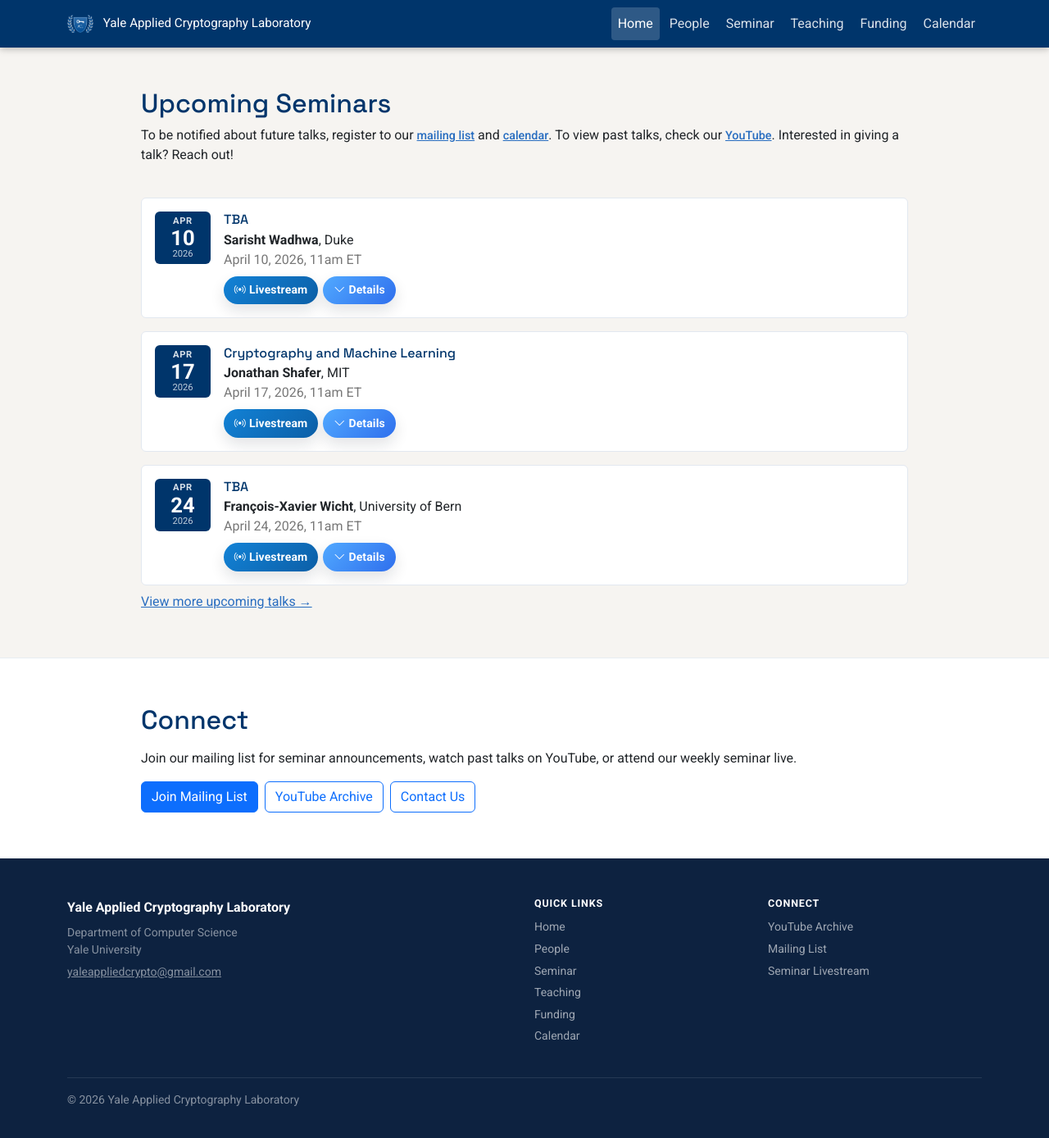
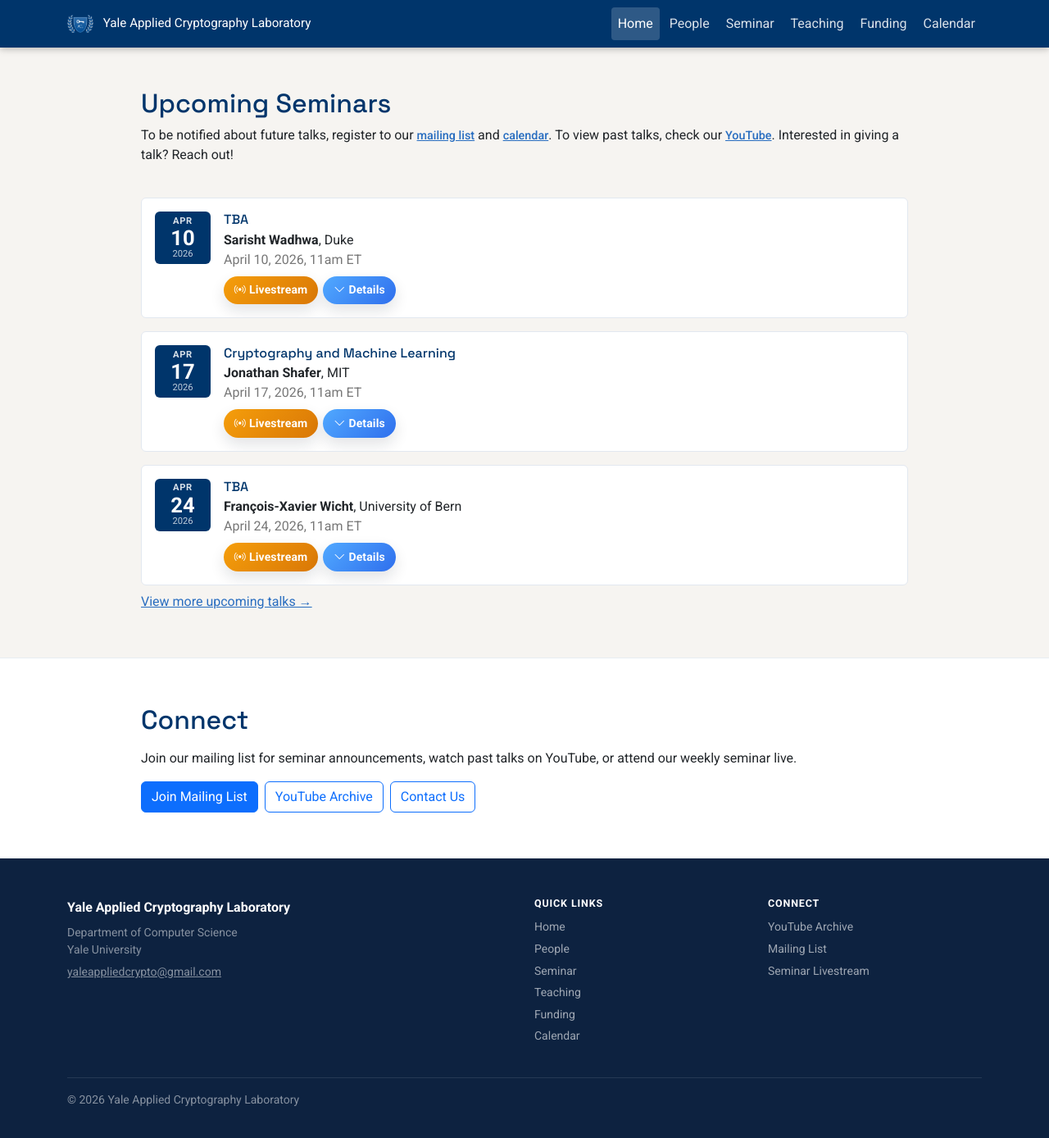
Before and after one commit to yale-acl/yacl-website, a Jekyll site: the page built from index.md, in a window 1280 px wide and 1400 px high, scrolled down 1317 px. Shown: the top 1388 px of the window at 82% size. Built offline with Jekyll 4.4.1, drawn with Linux system fonts in a browser that asks for light colours.

Commit message:
Simplify main stylesheet and warm livestream button

```diff
--- a/assets/css/main.css
+++ b/assets/css/main.css
@@ -32,7 +32,6 @@
 a { color: var(--bs-link-color); }
 a:hover { color: var(--bs-link-hover-color); }
 
-
 /* 2. Navbar
    ============================================================ */
 .yacl-navbar { background-color: var(--yacl-navy); box-shadow: 0 2px 8px rgba(0,0,0,.25); }
@@ -45,42 +44,48 @@
 
 /* 3. Hero sections
    ============================================================ */
-.page-hero {
-  background:
-    linear-gradient(rgba(0,53,107,.72), rgba(0,53,107,.72)),
-    url('/assets/images/yale-cs-building-enhanced-hq.webp') center/cover no-repeat;
+.page-hero,
+.home-hero {
+  background-position: center;
+  background-repeat: no-repeat;
+  background-size: cover;
   color: #fff;
 }
 
+.page-hero {
+  background-image:
+    linear-gradient(rgba(0,53,107,.72), rgba(0,53,107,.72)),
+    url('/assets/images/yale-cs-building-enhanced-hq.webp');
+  padding: 2.5rem 0;
+}
+
 .home-hero {
-  background:
+  background-image:
     linear-gradient(135deg, rgba(0,53,107,.62) 0%, rgba(0,53,107,.34) 40%, rgba(0,53,107,.12) 100%),
-    url('/assets/images/yale-cs-building-enhanced-hq.webp') center/cover no-repeat;
-  color: #fff;
+    url('/assets/images/yale-cs-building-enhanced-hq.webp');
   padding: 4rem 0 3rem;
   text-align: center;
 }
 
-.home-hero h1 { color: #fff; }
+.home-hero h1,
+.page-hero h1 { color: #fff; }
+
 .hero-logo {
-  width: 240px;
-  height: 240px;
+  width: clamp(150px, 28vw, 240px);
+  height: clamp(150px, 28vw, 240px);
   object-fit: contain;
   border-radius: 16px;
   margin-bottom: 1rem;
 }
+
 .home-hero .tagline { font-size: 1.15rem; color: rgba(255,255,255,.9); }
-
-.page-hero { padding: 2.5rem 0; }
-.page-hero h1 { color: #fff; margin-bottom: 0; }
+.page-hero h1 { margin-bottom: 0; }
 .page-subtitle { color: rgba(255,255,255,.82); font-size: 1.1rem; margin-top: .35rem; margin-bottom: 0; }
-
 
 /* 4. Page content layout
    ============================================================ */
 .page-body > h2,
 .page-section h2 { border-bottom: 2px solid var(--yacl-border); padding-bottom: .5rem; margin-bottom: 1.25rem; }
-
 
 /* 5. Home page sections
    ============================================================ */
@@ -102,6 +107,18 @@
    ============================================================ */
 .updates-list { display: flex; flex-direction: column; }
 
+.update-date,
+.update-tag {
+  display: inline-flex;
+  align-items: center;
+  font-family: ui-monospace, 'Courier New', monospace;
+  font-size: .72rem;
+  font-weight: 600;
+  padding: .1rem .4rem;
+  border-radius: 5px;
+  white-space: nowrap;
+}
+
 .update-item {
   display: flex;
   align-items: flex-start;
@@ -112,33 +129,17 @@
 .update-item:last-child { border-bottom: none; }
 
 .update-date {
-  display: inline-flex;
-  align-items: center;
   justify-content: center;
   flex: 0 0 7.5rem;
   background: rgba(31,41,55,.08);
   color: var(--yacl-slate);
-  font-family: ui-monospace, 'Courier New', monospace;
-  font-size: .72rem;
-  font-weight: 600;
-  padding: .1rem .4rem;
-  border-radius: 5px;
-  white-space: nowrap;
 }
 
 .update-body { display: block; flex: 1 1 auto; min-width: 0; }
 
 .update-tag {
-  display: inline-flex;
-  align-items: center;
-  font-family: ui-monospace, 'Courier New', monospace;
-  font-size: .72rem;
-  font-weight: 600;
   text-transform: uppercase;
   letter-spacing: .05em;
-  padding: .1rem .4rem;
-  border-radius: 5px;
-  white-space: nowrap;
   vertical-align: baseline;
   margin-right: .25rem;
 }
@@ -148,7 +149,10 @@
 .update-tag--talk  { background: #dcfce7; color: #166534; }
 .update-tag--news  { background: #f3e8ff; color: #6b21a8; }
 
-.updates-collapsed { display: flex; flex-direction: column; }
+.updates-collapsed,
+.seminar-list,
+.seminar-full-list { display: flex; flex-direction: column; }
+
 .updates-collapsed[hidden] { display: none; }
 
 .updates-toggle {
@@ -166,7 +170,8 @@
 
 /* 7. Seminar cards & accordion
    ============================================================ */
-.seminar-list { display: flex; flex-direction: column; gap: 1rem; }
+.seminar-list,
+.seminar-full-list { gap: 1rem; }
 
 .seminar-date {
   text-align: center;
@@ -178,10 +183,15 @@
   width: 68px;
   align-self: flex-start;
 }
+
 .seminar-entry-past .seminar-date { background: #6b7280; }
-.seminar-date .month { display: block; font-size: .7rem; font-weight: 600; text-transform: uppercase; letter-spacing: .06em; opacity: .85; }
-.seminar-date .day   { display: block; font-size: 1.6rem; font-weight: 700; }
-.seminar-date .year  { display: block; font-size: .7rem; opacity: .75; }
+.seminar-date .month,
+.seminar-date .day,
+.seminar-date .year { display: block; }
+
+.seminar-date .month { font-size: .7rem; font-weight: 600; text-transform: uppercase; letter-spacing: .06em; opacity: .85; }
+.seminar-date .day { font-size: 1.6rem; font-weight: 700; }
+.seminar-date .year { font-size: .7rem; opacity: .75; }
 
 .seminar-heading { font-size: 1rem; color: var(--yacl-navy); margin: 0 0 .2rem; }
 .seminar-speaker { font-weight: 700; }
@@ -216,7 +226,7 @@
 }
 
 .seminar-btn-livestream {
-  background: linear-gradient(135deg, #1282d6, #0c5fa7);
+  background: linear-gradient(135deg, #f59e0b, #d97706);
 }
 
 .seminar-btn-video {
@@ -248,10 +258,7 @@
 .seminar-resources ul { list-style: none; padding: 0; margin: 0; }
 .seminar-resources li { padding: .3rem 0; font-size: .9rem; }
 .seminar-resources li::before { content: "→ "; color: #286dc0; font-weight: 700; }
-
-.seminar-full-list { display: flex; flex-direction: column; gap: 1rem; }
 .seminar-links ul { margin-top: .5rem; }
-
 
 /* 8. People page
    ============================================================ */
@@ -310,7 +317,6 @@
 }
 
 @media (max-width: 768px) {
-  .hero-logo { width: 180px; height: 180px; }
   .update-item { flex-direction: column; gap: .5rem; }
   .update-date {
     flex: 0 0 auto;
@@ -320,7 +326,3 @@
   .person-row, .person-row-featured { grid-template-columns: 80px minmax(0,1fr); }
   .person-photo-large { max-width: 80px; }
 }
-
-@media (max-width: 480px) {
-  .hero-logo { width: 150px; height: 150px; }
-}
```
